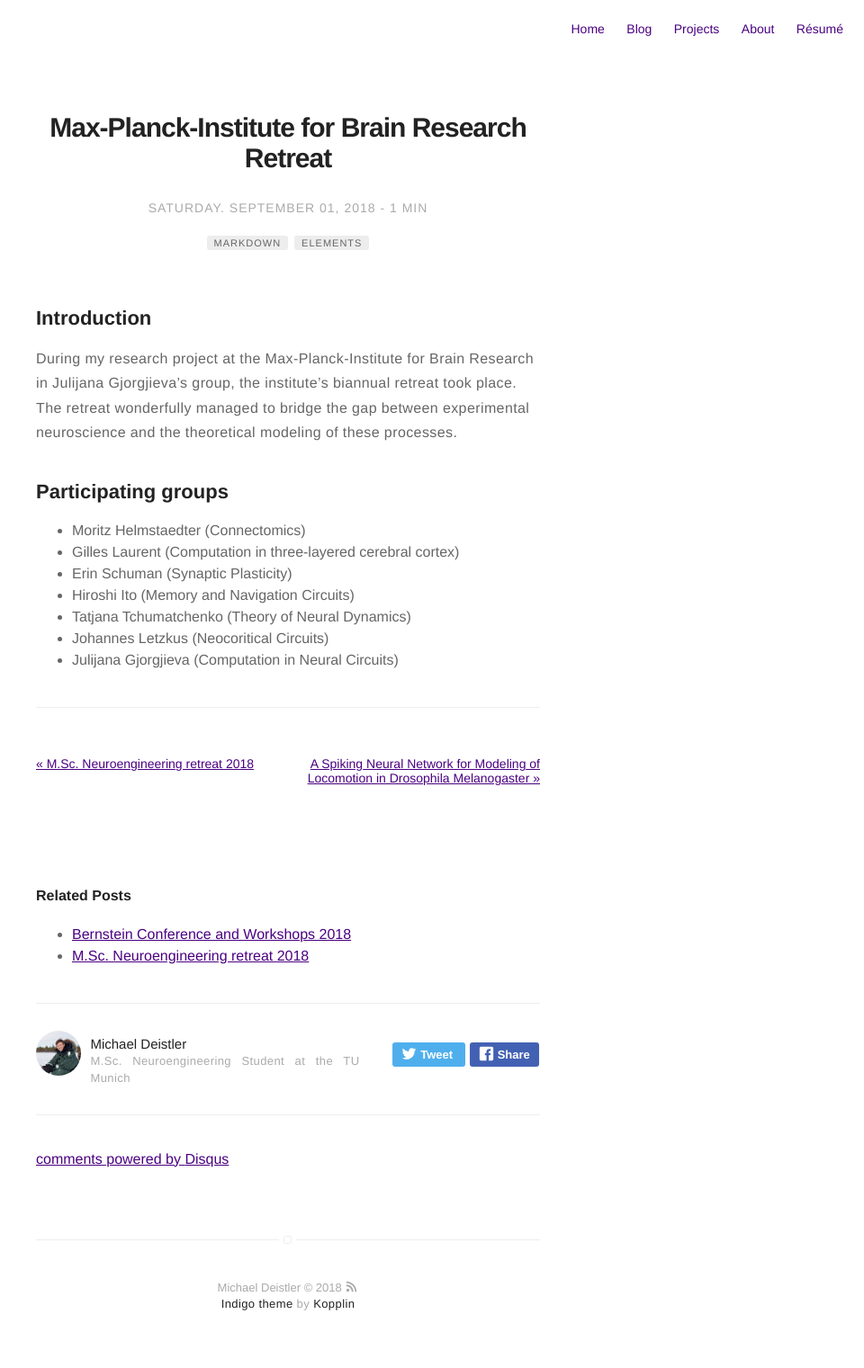
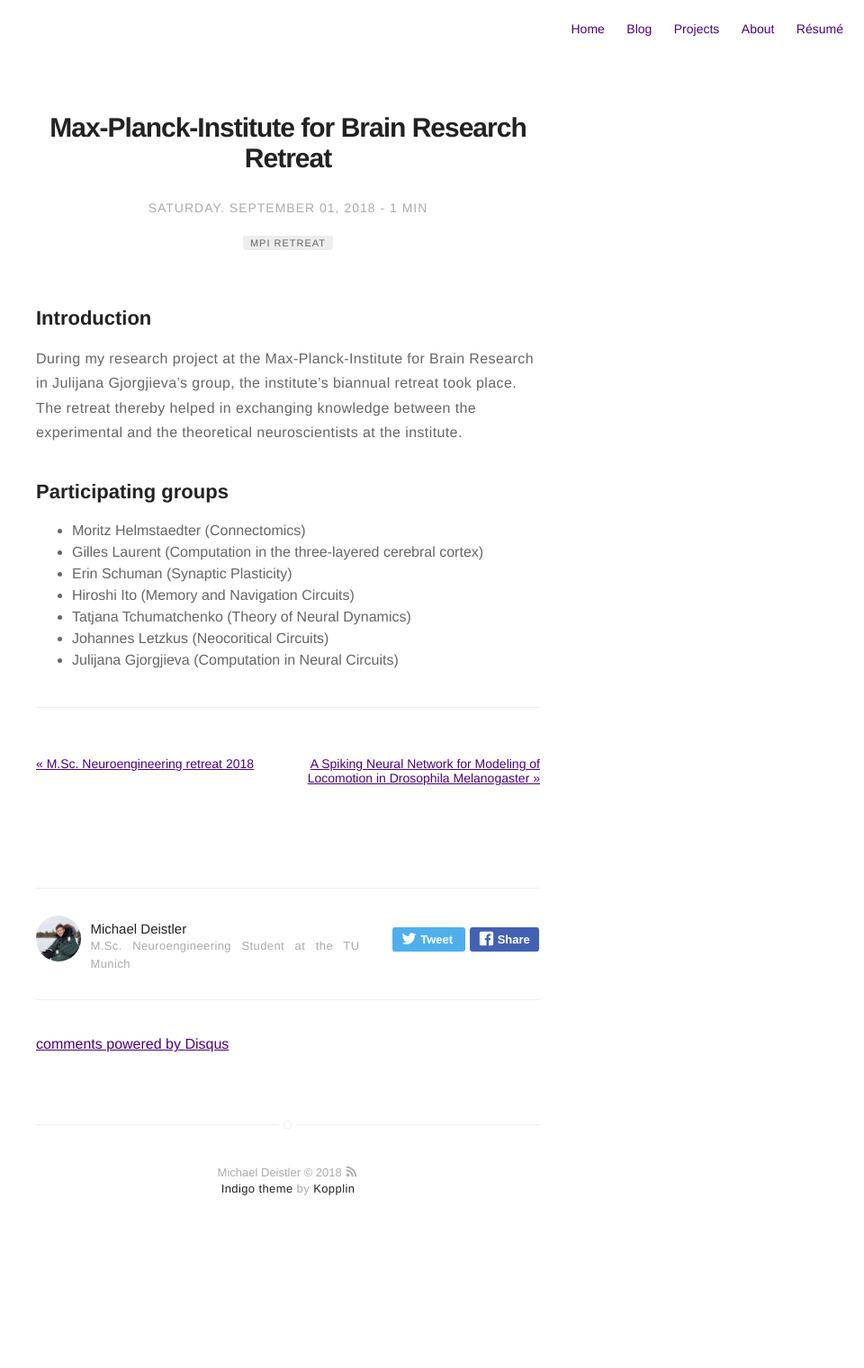
Before and after one commit to michaeldeistler/michaeldeistler.github.io, a Jekyll site: the page built from _posts/2018-09-01-MPI-retreat.markdown, in a window 1280 px wide. Shown: the whole page at 90% size, without its empty margins (320-1280 px from the left). Built offline with Jekyll 4.4.1, drawn with Linux system fonts in a browser that asks for light colours; comment, search, counter and statistics services are not loaded; after the commit the page ends 1393 px from its top, so only the background shows below that.

Commit message:
mistake correction

```diff
--- a/_posts/2018-04-07-local-learning-rules.markdown
+++ b/_posts/2018-04-07-local-learning-rules.markdown
@@ -15,7 +15,7 @@ externalLink: false
 
 ## Introduction
 
-The human brain can keep memories for an entire life while constantly learning something new. This is particularly surprising when considering that the lifetime of synaptic mechanisms such as long-term potentiation much shorter than that and is reported to be maximally one year under special conditions [1]. Additionally, the process of forgetting stored memories while learning new tasks is a crucial problem in artificial neural networks. This project at the University of Edinburgh at Matthias Hennig's group at the institute for Computational Neuroscience explored the phenomenon of continuous learning in the brain and shows a possibility to attenuate the process of forgetting in artificial neural networks.
+The human brain can keep memories for an entire life while constantly learning something new. This is particularly surprising when considering that the lifetime of synaptic mechanisms such as long-term potentiation is much shorter than that and is reported to be maximally one year under special conditions [1]. Additionally, the process of forgetting stored memories while learning new tasks is a crucial problem in artificial neural networks. This project at the University of Edinburgh at Matthias Hennig's group at the institute for Computational Neuroscience explored the phenomenon of continuous learning in the brain and shows a possibility to attenuate the process of forgetting in artificial neural networks.
 
 ---
 
--- a/_posts/2018-06-01-MSNE-retreat.markdown
+++ b/_posts/2018-06-01-MSNE-retreat.markdown
@@ -4,9 +4,7 @@ layout: post
 date: 2018-06-01 15:35
 image: /assets/images/markdown.jpg
 headerImage: false
-tag:
-- markdown
-- elements
+tag: MSNE retreat
 category: blog
 author: michaeldeistler
 description: Blog post about MSNE retreat 2018
--- a/_posts/2018-09-01-MPI-retreat.markdown
+++ b/_posts/2018-09-01-MPI-retreat.markdown
@@ -4,20 +4,18 @@ layout: post
 date: 2018-09-01 22:44
 image: /assets/images/markdown.jpg
 headerImage: false
-tag:
-- markdown
-- elements
+tag: MPI retreat
 category: blog
 author: michaeldeistler
 description: Blog post about the MPI retreat
 ---
 
 ## Introduction
-During my research project at the Max-Planck-Institute for Brain Research in Julijana Gjorgjieva's group, the institute's biannual retreat took place. The retreat wonderfully managed to bridge the gap between experimental neuroscience and the theoretical modeling of these processes.
+During my research project at the Max-Planck-Institute for Brain Research in Julijana Gjorgjieva's group, the institute's biannual retreat took place. The retreat thereby helped in exchanging knowledge between the experimental and the theoretical neuroscientists at the institute.
 
 ## Participating groups
 * Moritz Helmstaedter (Connectomics)
-* Gilles Laurent (Computation in three-layered cerebral cortex)
+* Gilles Laurent (Computation in the three-layered cerebral cortex)
 * Erin Schuman (Synaptic Plasticity)
 * Hiroshi Ito (Memory and Navigation Circuits)
 * Tatjana Tchumatchenko (Theory of Neural Dynamics)
--- a/_posts/2018-09-27-Bernstein-Conf.markdown
+++ b/_posts/2018-09-27-Bernstein-Conf.markdown
@@ -4,9 +4,7 @@ layout: post
 date: 2018-09-28 22:44
 image: /assets/images/markdown.jpg
 headerImage: false
-tag:
-- markdown
-- elements
+tag: BCCN
 category: blog
 author: michaeldeistler
 description: Blog post about the Bernstein Conference 2018
```
